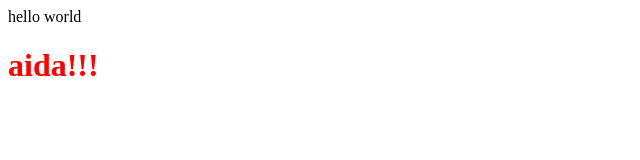
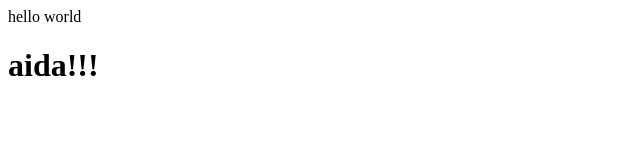
Before and after one commit to aidabmz/web-cs50, a plain HTML site: page index.html in a window 1280 px wide. Shown: the whole page, without its empty margins (0-640 px from the left). Drawn offline with Linux system fonts and the light colour scheme.

Commit message:
Update index.html

```diff
--- a/index.html
+++ b/index.html
@@ -8,6 +8,6 @@
 </head>
 <body>
     hello world
-    <h1 style="color:red">aida!!!</h1>
+    <h1>aida!!!</h1>
 </body>
 </html>
```
